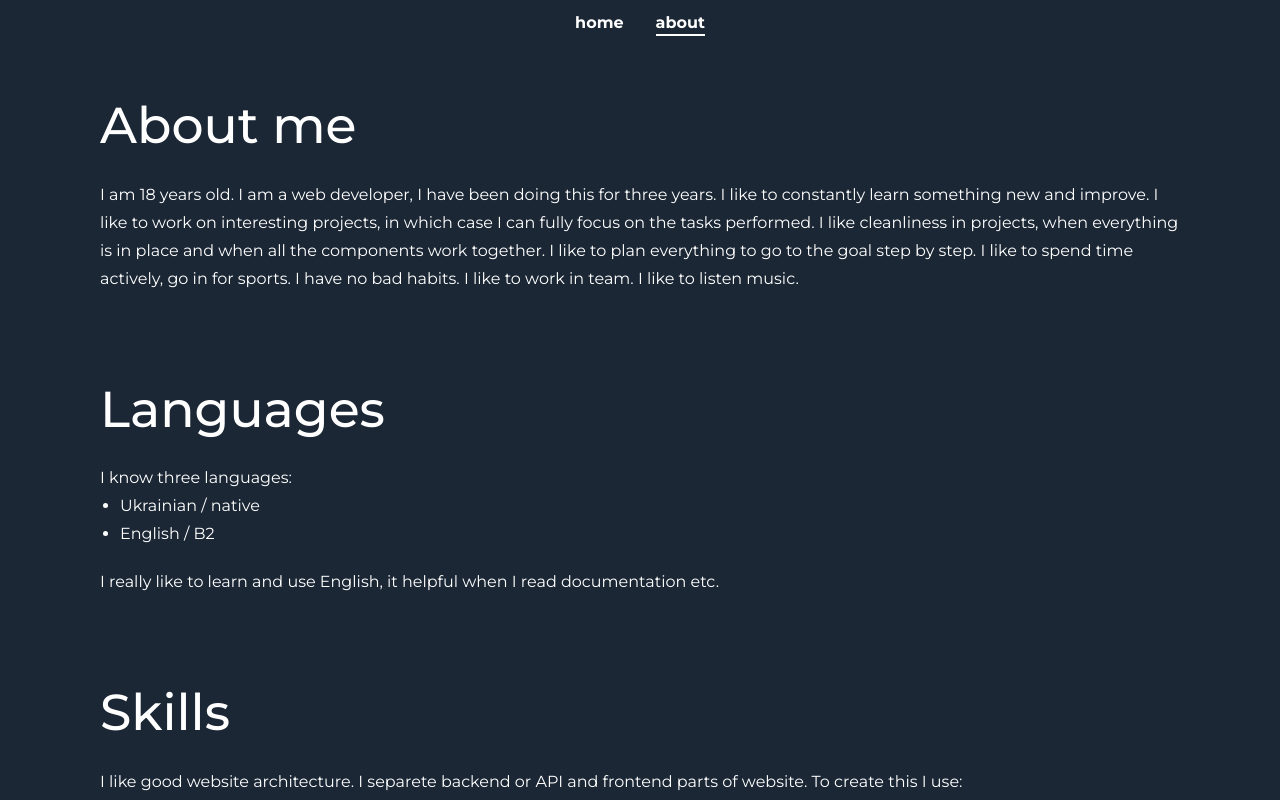
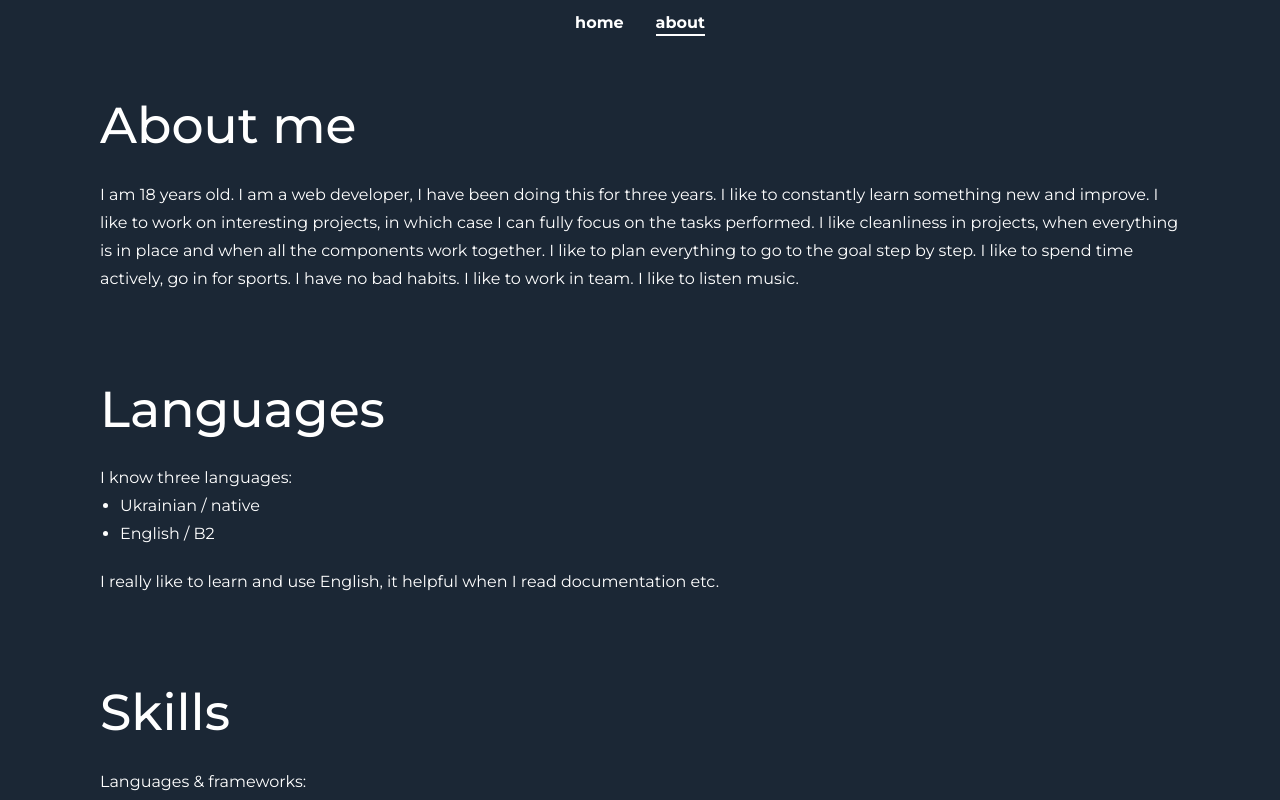
Before and after one commit to oleksandr-petryk/petryk, a Next.js app in the folder frontend/: page /about in a window 1280 px wide. Shown: the top 800 px of the page. Built offline with nearby package versions, Linux system fonts and the light colour scheme.

Commit message:
feat: update title

```diff
--- a/frontend/pages/about.js
+++ b/frontend/pages/about.js
@@ -50,7 +50,7 @@ const About = () => {
       <div className="container">
         <h2>Skills</h2>
 
-        <p>I like good website architecture. I separete backend or API and frontend parts of website. To create this I use:</p>
+        <p>Languages &amp; frameworks:</p>
 
         <ul>
           <li>HTML / CSS</li>
```
